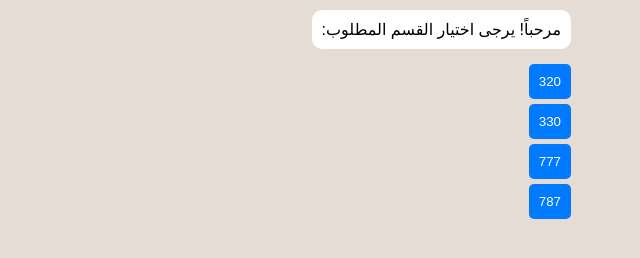
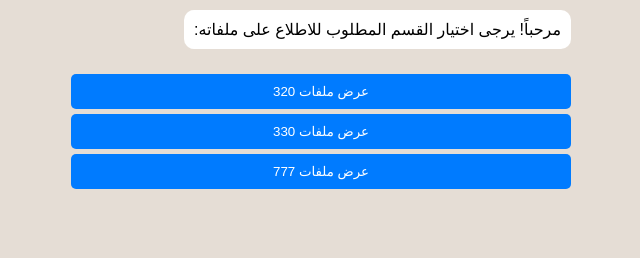
Before and after one commit to IFEAMM/PDF, a plain HTML site: page index.html in a window 1280 px wide. Shown: the whole page, without its empty margins (319-959 px from the left). Drawn offline with Linux system fonts and the light colour scheme.

Commit message:
index.html

```diff
--- a/index.html
+++ b/index.html
@@ -7,46 +7,46 @@
     <style>
         body { font-family: sans-serif; background: #e5ddd5; margin: 0; padding: 10px; }
         #chat-container { max-width: 500px; margin: auto; display: flex; flex-direction: column; gap: 10px; }
-        .message { padding: 10px; border-radius: 10px; max-width: 80%; }
+        .message { padding: 10px; border-radius: 10px; max-width: 80%; margin-bottom: 10px; }
         .bot { background: #fff; align-self: flex-start; }
         .user { background: #dcf8c6; align-self: flex-end; }
-        .btn-option { display: block; margin: 5px 0; padding: 10px; background: #007bff; color: white; border: none; border-radius: 5px; cursor: pointer; }
+        .btn-option { display: block; margin: 5px 0; padding: 10px; background: #007bff; color: white; border: none; border-radius: 5px; cursor: pointer; width: 100%; }
+        /* هذا القسم هو الذي سيتم تحديثه */
+        #active-result { margin-top: 10px; }
     </style>
 </head>
 <body>
 
 <div id="chat-container">
-    <div class="message bot" id="welcome-msg">مرحباً! يرجى اختيار القسم المطلوب:</div>
+    <div class="message bot">مرحباً! يرجى اختيار القسم المطلوب للاطلاع على ملفاته:</div>
+
     <div id="options-area">
-        <button class="btn-option" onclick="showFiles('320')">320</button>
-        <button class="btn-option" onclick="showFiles('330')">330</button>
-        <button class="btn-option" onclick="showFiles('777')">777</button>
-        <button class="btn-option" onclick="showFiles('787')">787</button>
+        <button class="btn-option" onclick="showFiles('320')">عرض ملفات 320</button>
+        <button class="btn-option" onclick="showFiles('330')">عرض ملفات 330</button>
+        <button class="btn-option" onclick="showFiles('777')">عرض ملفات 777</button>
     </div>
-    <div id="result-area"></div>
+
+    <div id="active-result"></div>
 </div>
 
 <script>
-    // لتحديث القائمة، أضف ملفاتك هنا فقط
     const filesData = {
-        '320': ['ملف 1', 'ملف 2'],
-        '330': ['تقرير جديد', 'بيانات العمل'],
-        '777': ['ملف 777-أ'],
-        '787': ['ملف 787-أ', 'ملف 787-ب']
+        '320': ['ملف 320 - رقم 1', 'ملف 320 - رقم 2'],
+        '330': ['تقرير 330 - أ', 'تقرير 330 - ب'],
+        '777': ['بيانات 777 - الأساسي']
     };
 
     function showFiles(category) {
-        const area = document.getElementById('result-area');
-        let html = `<div class="message user">اخترت: ${category}</div>`;
-        html += `<div class="message bot">الملفات المتاحة في ${category}:<br>`;
+        const resultArea = document.getElementById('active-result');
 
-        filesData[category].forEach(file => {
-            html += `<b>• ${file}</b><br>`;
-        });
-
-        html += `</div>`;
-        area.innerHTML += html;
-        window.scrollTo(0, document.body.scrollHeight);
+        // هنا نقوم بتحديث المحتوى فقط (يتم مسح القديم تلقائياً)
+        resultArea.innerHTML = `
+            <div class="message user">اخترت: ${category}</div>
+            <div class="message bot">
+                <b>الملفات المتاحة في ${category}:</b><br>
+                ${filesData[category].map(file => `• ${file}<br>`).join('')}
+            </div>
+        `;
     }
 </script>
 
```
